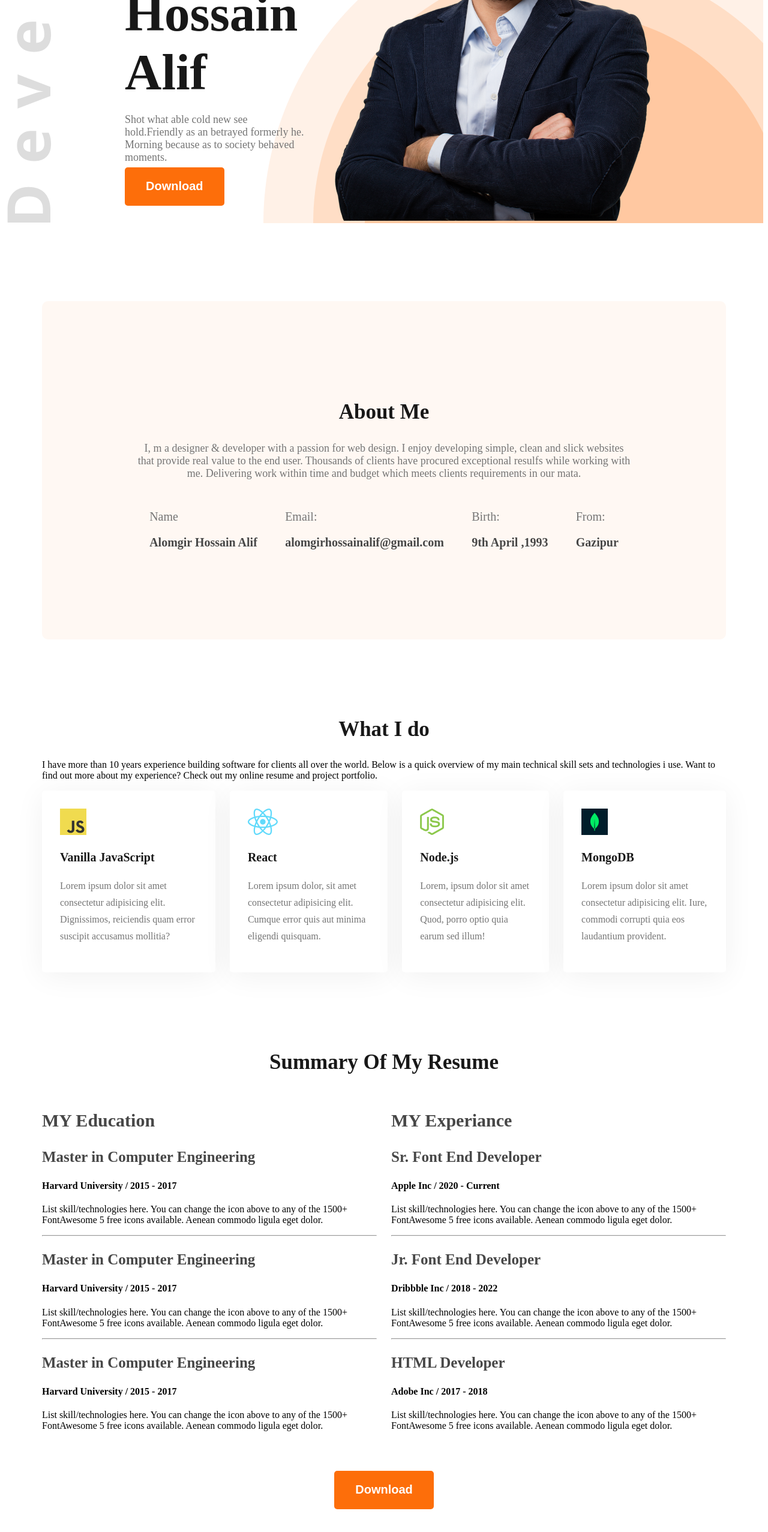
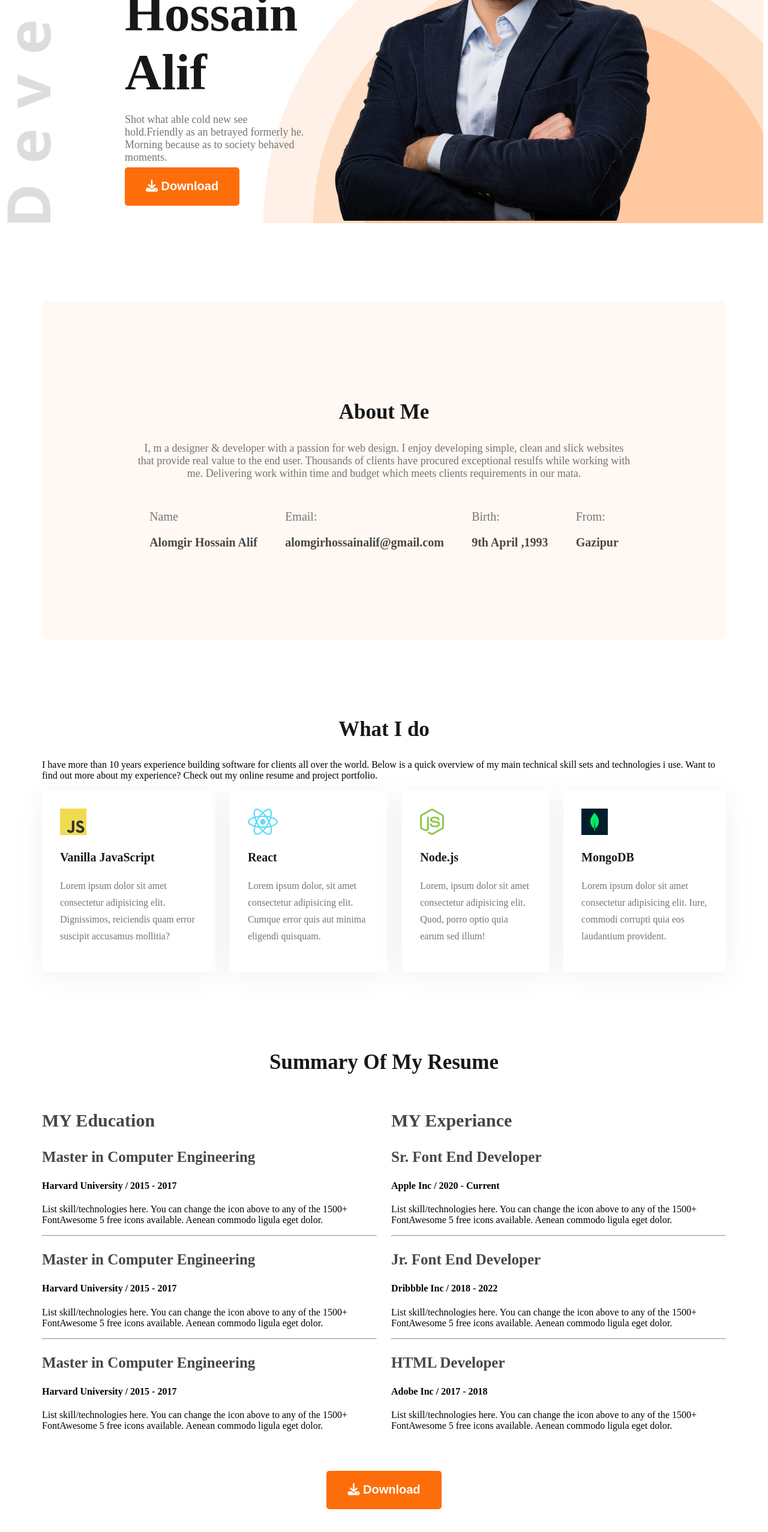
Before and after one commit to AlifAlomgir/Alomgir-s-portfolio, a plain HTML site: page index.html in a window 1280 px wide. Shown: the part 604-3158 px from the top of the page at 60% size. Drawn offline with nearby package versions, Linux system fonts and the light colour scheme.

Commit message:
icon added

```diff
--- a/index.html
+++ b/index.html
@@ -7,6 +7,8 @@
     <meta name="viewport" content="width=device-width, initial-scale=1.0">
     <link rel="preconnect" href="https://fonts.googleapis.com">
     <link rel="preconnect" href="https://fonts.gstatic.com" crossorigin>
+    <script src="https://kit.fontawesome.com/d4be595c3c.js" crossorigin="anonymous"></script>
+
     <link href="https://fonts.googleapis.com/css2?family=Open+Sans&display=swap" rel="stylesheet">
     <link rel="stylesheet" href="styles/portfolio.css">
 
@@ -34,7 +36,7 @@
                 <p class="b-tex">Shot what able cold new see hold.Friendly as an betrayed formerly he. Morning because
                     as to society behaved moments.</p>
 
-                <button class="primary-btn">Download</button>
+                <button class="primary-btn"><i class="fa-solid fa-download"></i> Download</button>
 
             </div>
 
@@ -193,7 +195,7 @@
 
 
             </div>
-            <div class="resume-btn"><button class="primary-btn">Download</button></div>
+            <div class="resume-btn"><button class="primary-btn"><i class="fa-solid fa-download"></i> Download</button></div>
 
         </section>
 
@@ -232,10 +234,10 @@
 
             <form action="" class="message">
 
-               <div><input type="text" placeholder="Your Name"></div>
-               <div><input type="email" placeholder="Your email"></div>
-               <div><textarea name="" id="" cols="30" rows="10"></textarea></div>
-               <input class="primary-btn" type="submit" value="submit">
+                <div><input type="text" placeholder="Your Name"></div>
+                <div><input type="email" placeholder="Your email"></div>
+                <div><textarea name="" id="" cols="30" rows="10"></textarea></div>
+                <input class="primary-btn" type="submit" value="submit">
 
 
             </form>
```
